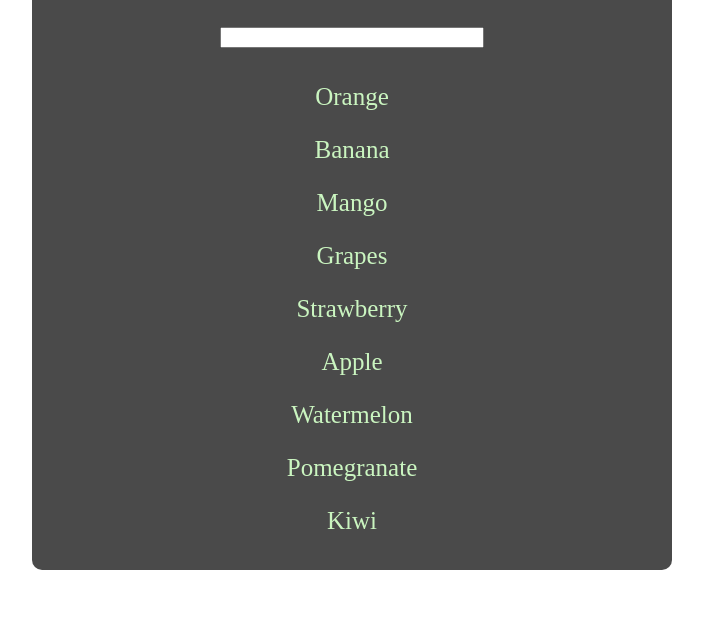
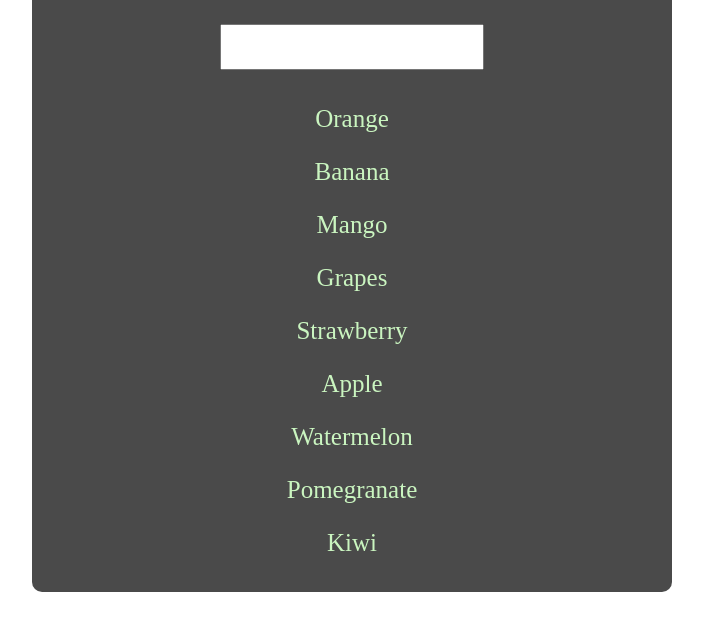
Before and after one commit to ImAnmolGaikwad/Search-Bar, a plain HTML site: page index.html in a window 1280 px wide. Shown: the part 97-728 px from the top of the page, without its empty margins (288-991 px from the left). Drawn offline with Linux system fonts and the light colour scheme.

Commit message:
update css

```diff
--- a/style.css
+++ b/style.css
@@ -18,6 +18,7 @@
 
 .search input{
     width: 20vw;
+    height: 5vh;
 }
 
 h1{
```
